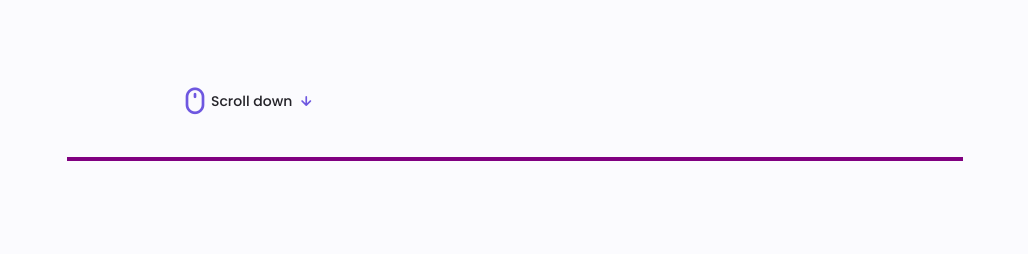
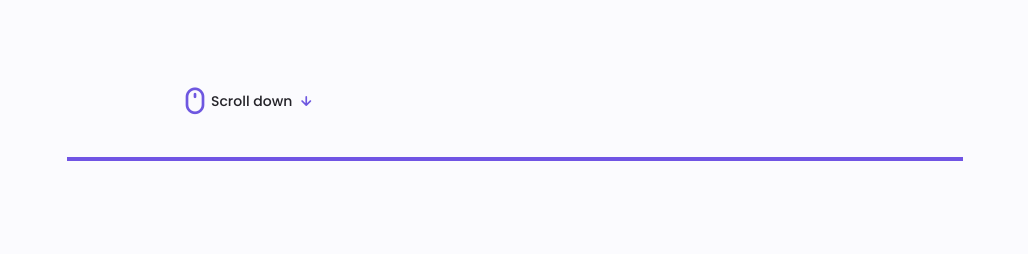
Before and after one commit to IrfanBadan/Irfan-Portfolio, a plain HTML site: page index.html in a window 1280 px wide. Shown: the part 493-747 px from the top of the page, without its empty margins (125-1153 px from the left). Drawn offline with nearby package versions, Linux system fonts and the light colour scheme.

Commit message:
first commit

```diff
--- a/assets/css/styles.css
+++ b/assets/css/styles.css
@@ -941,7 +941,7 @@ img {
 hr{
   width: 70%;
   margin: 0 auto;
-  border: 2px solid purple;
+  border: 2px solid #7054e4;
 }
 
 /*========== SCROLL UP ==========*/
```
